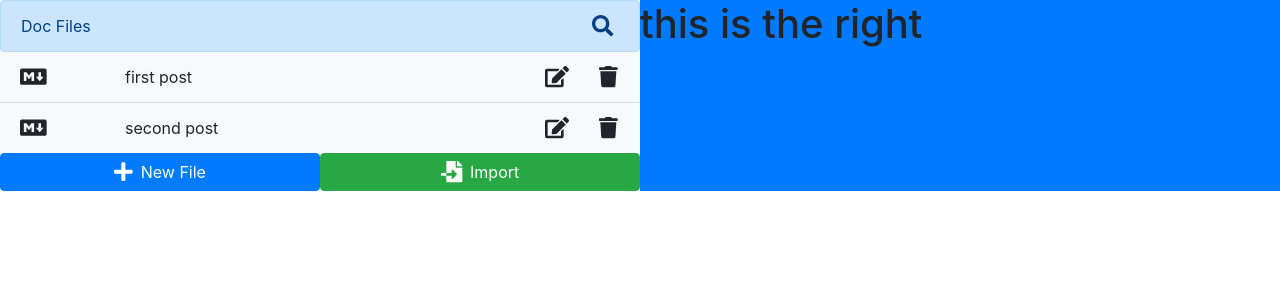
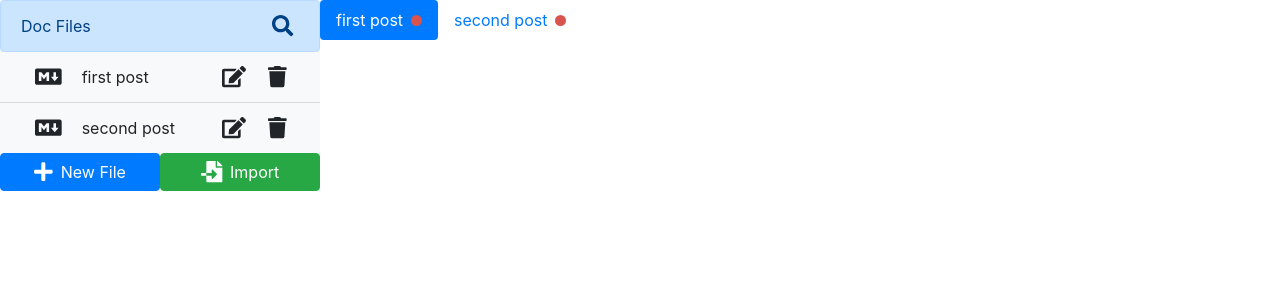
Before and after one commit to KylinC/eMarkDown, a React (Create React App) app: page / in a window 1280 px wide. Shown: the top 300 px of the page. Built offline with nearby package versions, Linux system fonts and the light colour scheme.

Commit message:
add tablist

```diff
--- a/package.json
+++ b/package.json
@@ -12,6 +12,8 @@
     "@testing-library/react": "^9.3.2",
     "@testing-library/user-event": "^7.1.2",
     "bootstrap": "^4.4.1",
+    "classnames": "^2.2.6",
+    "node-sass": "^4.13.1",
     "react": "^16.13.1",
     "react-dom": "^16.13.1",
     "react-scripts": "3.4.1"
--- a/src/App.js
+++ b/src/App.js
@@ -7,12 +7,13 @@
 import FileList from './components/FileList'
 import defaultFiles from './utils/defaultFiles'
 import ButtonBtn from './components/BottomBtn'
+import TabList from './components/TabList'
 
 function App() {
   return (
     <div className="App container-fluid px-0">
       <div className="row no-gutters">
-        <div className="col-6 bg-light left-panel">
+        <div className="col-3 bg-light left-panel">
           <FileSearch
             title="Doc Files"
             onFileSearch={(value)=>{console.log(value)}}
@@ -43,8 +44,14 @@
 
           </div>
         </div>
-        <div className="col-6 bg-primary right-panel">
-          <h1>this is the right</h1>
+        <div className="col-9 right-panel">
+          <TabList
+            files={defaultFiles}
+            activeId="1"
+            unsaveIds={["1","2"]}
+            onTabClick={(id)=>{console.log(id)}}
+            onCloseTab={(id)=>{console.log("close",id)}}
+          />
         </div>
       </div>
     </div>
--- a/src/components/FileList.js
+++ b/src/components/FileList.js
@@ -34,7 +34,7 @@
         <ul className="list-group list-group-flush file-list">
             {
                 files.map(file => (
-                    <li className="row list-group-item bg-light d-flex align-items-center file-item"
+                    <li className="row list-group-item bg-light d-flex align-items-center file-item mx-0"
                     key={file.id}>
                         { (file.id!=editStatus) &&
                         <>
@@ -42,16 +42,16 @@
                                 <FontAwesomeIcon size="lg" icon={faMarkdown} />
                             </span>
                             <span
-                            className="col-8 c-link"
+                            className="col-6 c-link"
                             onClick={()=>{onFileClick(file.id)}}
                             >{file.title}</span>
                             <button type="button"
-                            className='icon-button col-1'
+                            className='icon-button col-2'
                             onClick={()=>{setEditStatus(file.id);setValue(file.title);}}>
                                 <FontAwesomeIcon size="lg" title="edit" icon={faEdit} />
                             </button>
                             <button type="button"
-                            className='icon-button col-1'
+                            className='icon-button col-2'
                             onClick={()=>{onFileDelete(file.id)}}>
                                 <FontAwesomeIcon size="lg" title="delete" icon={faTrash} />
                             </button>
--- /dev/null
+++ b/src/components/TabList.js
@@ -0,0 +1,52 @@
+import React from 'react'
+import PropTypes from 'prop-types'
+import classNames from 'classnames'
+import { FontAwesomeIcon } from '@fortawesome/react-fontawesome'
+import { faTimes } from '@fortawesome/free-solid-svg-icons'
+import './TabList.scss'
+
+const TabList = ({files,activeId,unsaveIds,onTabClick,onCloseTab}) => {
+    return(
+        <ul className="nav nav-pills tablist-component">
+            {files.map(file=>{
+                const withUnsavedMark = unsaveIds.includes(file.id)
+                const fClassName = classNames({
+                    'nav-link':true,
+                    'active':file.id==activeId,
+                    "withUnsaved" : withUnsavedMark
+                })
+                return(
+                    <li className="nav-item" key={file.id}>
+                        <a href="#"
+                        className={fClassName}
+                        onClick={(e)=>{e.preventDefault();onTabClick(file.id);}}
+                        >
+                            {file.title}
+                            <span
+                              className="ml-2 close-icon"
+                              onClick={(e)=>{e.stopPropagation();onCloseTab(file.id);}}
+                            >
+                                <FontAwesomeIcon icon={faTimes} />
+                            </span>
+                            {
+                                withUnsavedMark && <span className="rounded-circle ml-2 unsaved-icon"></span>
+                            }
+                        </a>
+                    </li>
+                )
+            })}
+        </ul>
+    )
+}
+
+TabList.propTypes = {
+    files: PropTypes.array,
+    activeId: PropTypes.string,
+    unsaveIds: PropTypes.array,
+    onTabClick: PropTypes.func,
+    onCloseTab: PropTypes.func
+}
+TabList.defaultProps = {
+    unsaveIds: []
+}
+export default TabList
--- /dev/null
+++ b/src/components/TabList.scss
@@ -0,0 +1,26 @@
+.tablist-component{
+    .close-icon {
+        visibility: hidden;
+    }
+    .nav-link:hover .close-icon {
+        visibility: visible;
+    }
+    .nav-link.active .close-icon {
+        visibility: visible;
+    }
+    .unsaved-icon {
+        display: inline-block;
+        background:#d9534f;
+        width: 11px;
+        height: 11px;
+    }
+    .withUnsaved.nav-link .close-icon {
+        display: none;
+    }
+    .withUnsaved.nav-link:hover .close-icon {
+        display: inline-block;
+    }
+    .withUnsaved.nav-link:hover .unsaved-icon {
+        display: none;
+    }
+}
```
Also changed, not shown: 1 other file (tests, documents, lock files or other folders).
